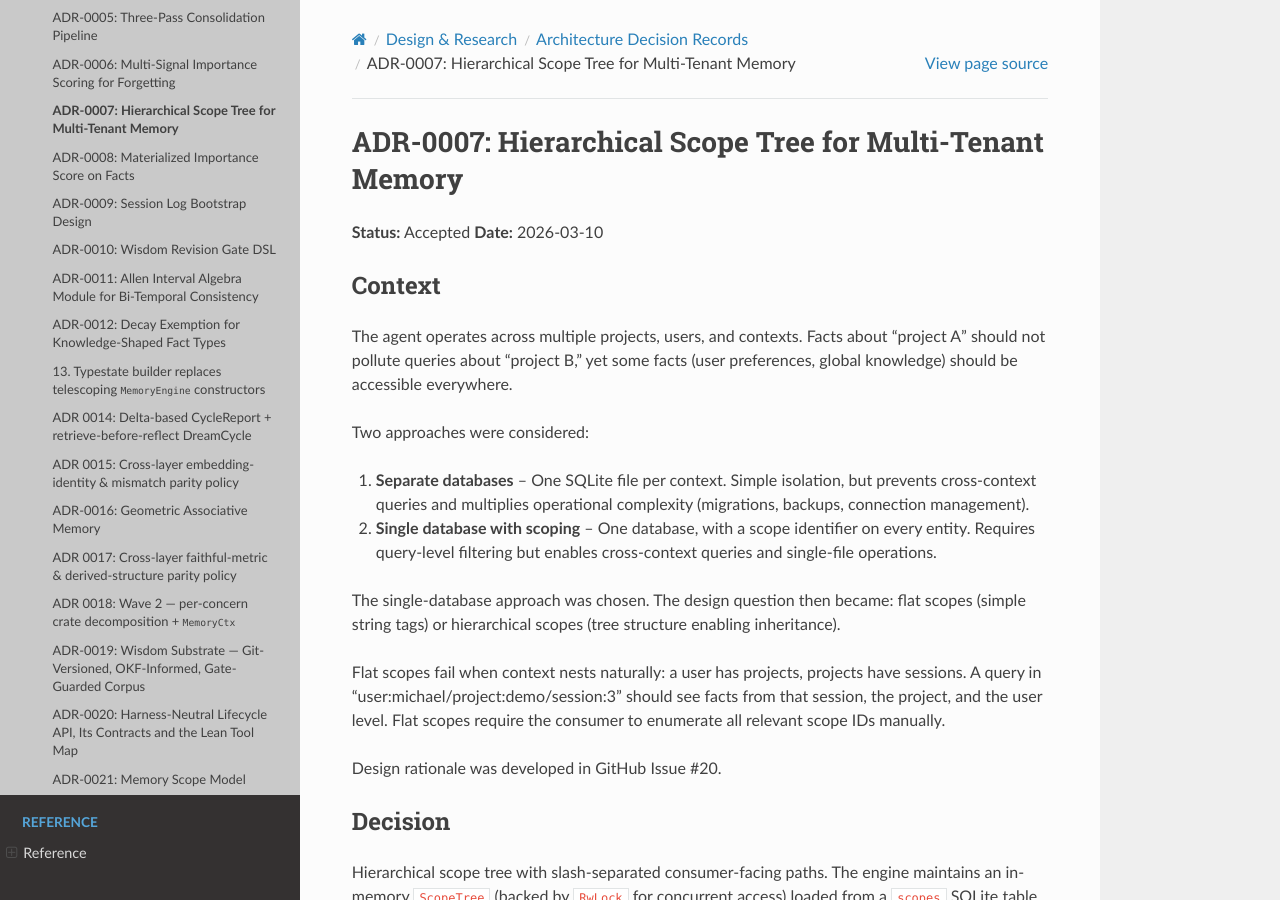
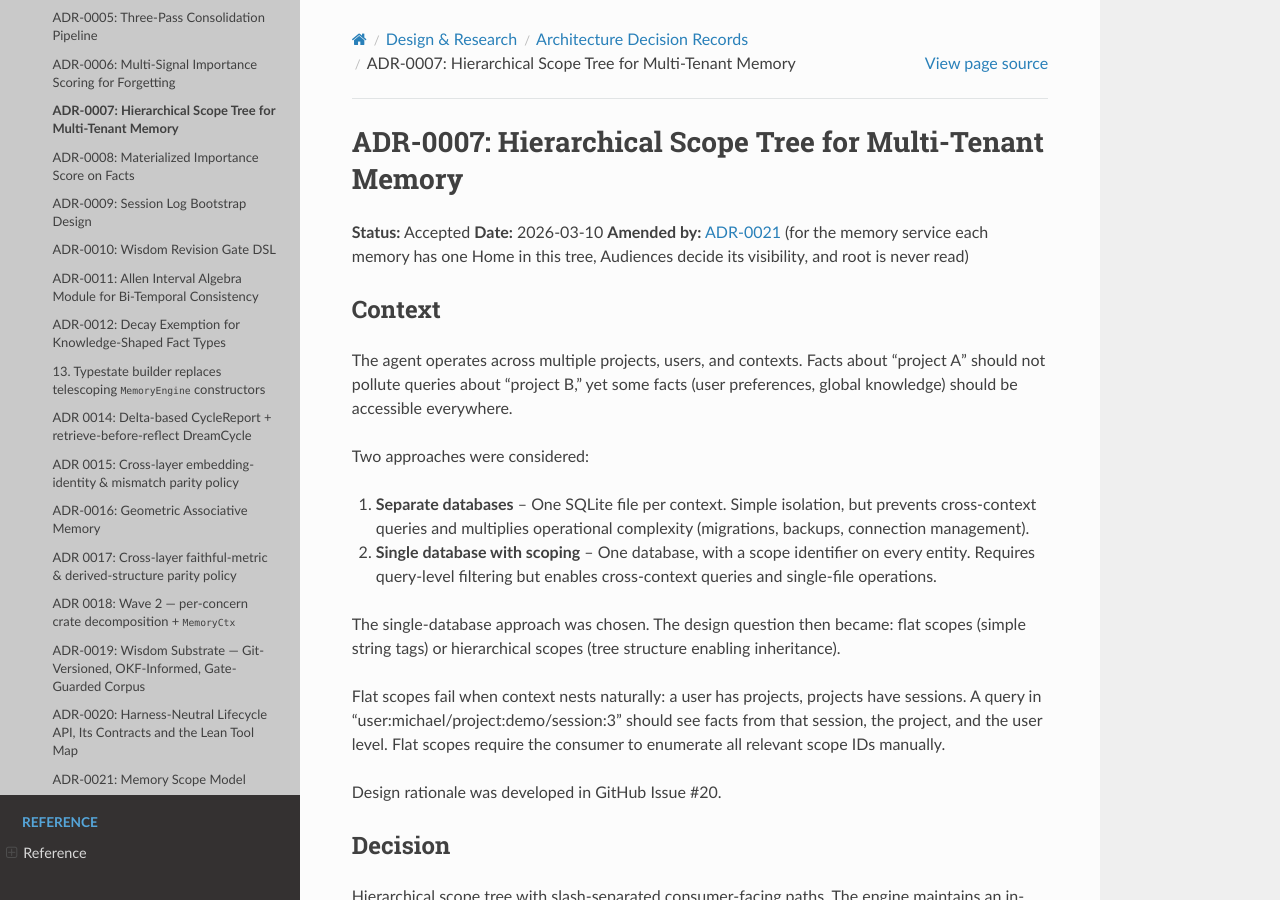
Before and after one commit to dutiona/memory-engine, a Sphinx documentation site: the page built from docs/design/adr/0007-hierarchical-scoping.md, in a window 1280 px wide and 900 px high. Built offline with Sphinx 7.4.7 and the Read the Docs theme 3.1.0, drawn with Linux system fonts in a browser that asks for light colours; pages that are not in the unit, such as notebooks, are missing from menus.

Commit message:
docs(adr): mark ADR-0007 as amended by ADR-0021
ADR-0021 keeps ADR-0007's tree as each memory's Home but changes, for the memory service, how visibility is decided and what root means. The back-link sends a reader of ADR-0007 to the rules that now apply; ADR-0007's body still describes the embedded library's behaviour.

```diff
--- a/docs/design/adr/0007-hierarchical-scoping.md
+++ b/docs/design/adr/0007-hierarchical-scoping.md
@@ -2,6 +2,7 @@
 
 **Status:** Accepted
 **Date:** 2026-03-10
+**Amended by:** [ADR-0021](0021-memory-scope-model.md) (for the memory service each memory has one Home in this tree, Audiences decide its visibility, and root is never read)
 
 ## Context
 
```
